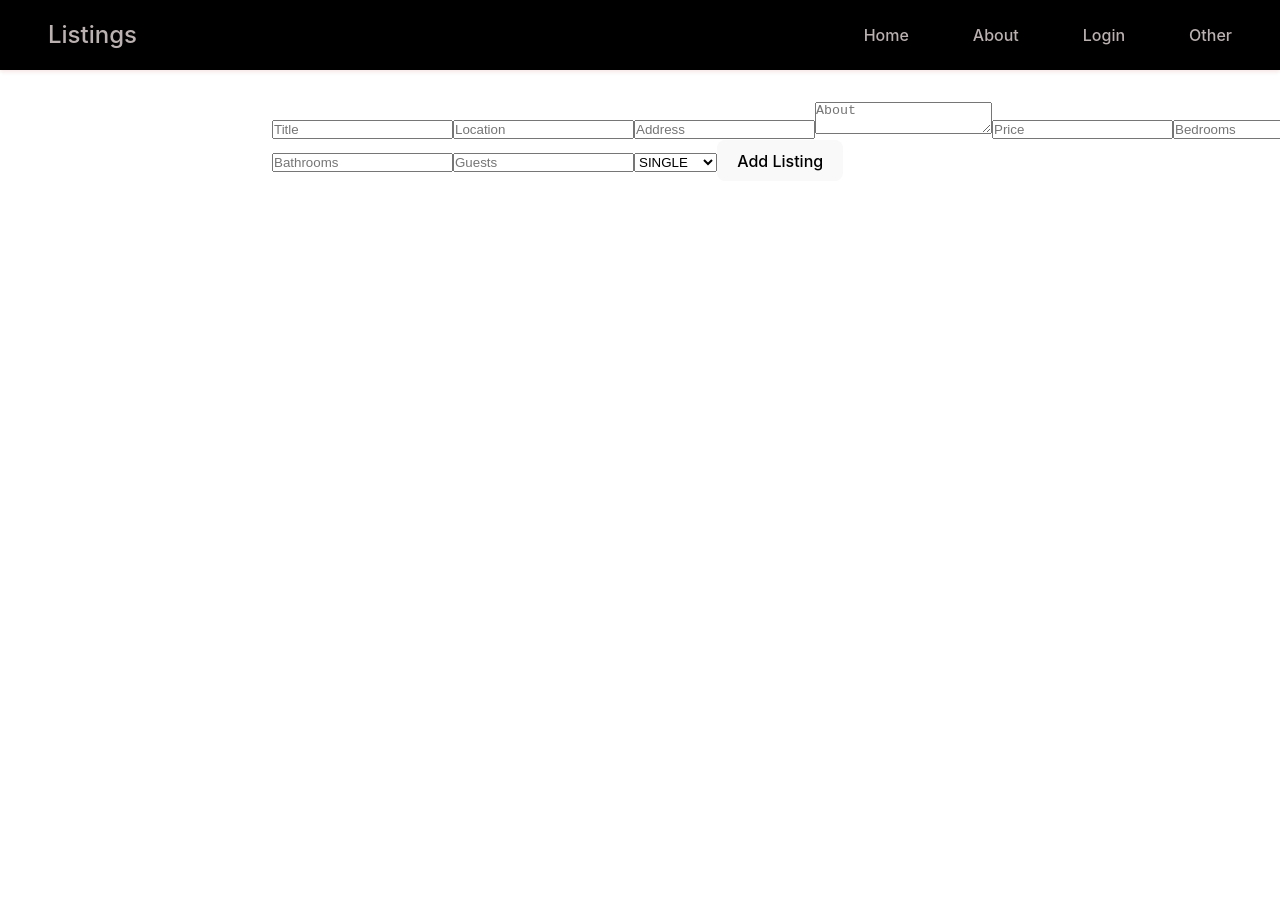
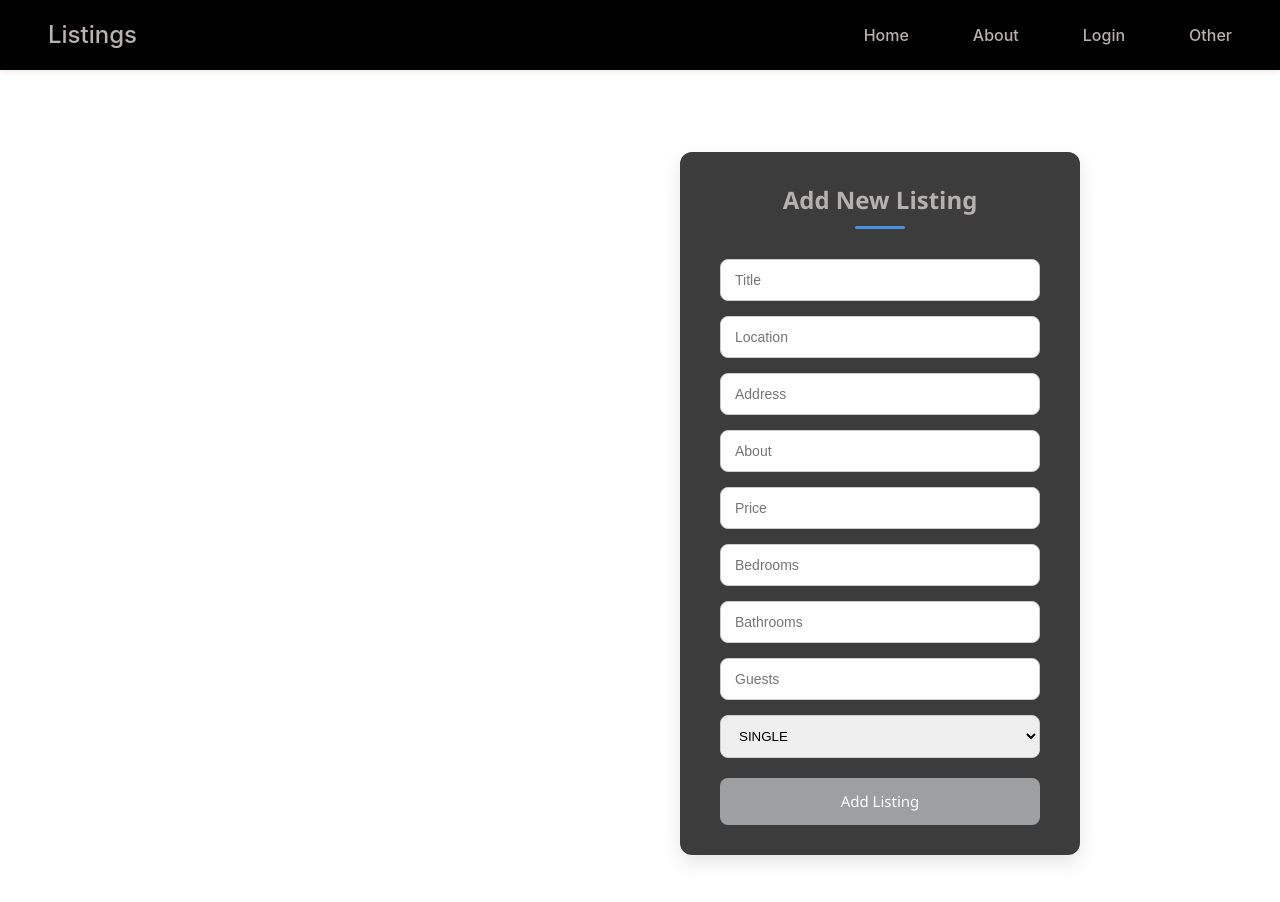
Before and after one commit to Gayuth-W/RentalApplication-frontend, a React (Vite) app: page /add-Listing in a window 1280 px wide. Shown: the top 902 px of the page. Before the commit the page ends 800 px from the top, so only its background shows below. Built offline with nearby package versions, Linux system fonts and the light colour scheme.

Commit message:
style: updats side component and the add listing page

```diff
--- a/src/App.jsx
+++ b/src/App.jsx
@@ -24,7 +24,7 @@ function App() {
   const hideNav = location.pathname === '/';
   const showSide =
     location.pathname.startsWith(`/seller/`) ||
-    location.pathname.startsWith(`/update-profile/`);
+    location.pathname.startsWith(`/update-profile/`) || location.pathname.startsWith(`/add-listing`) || location.pathname.startsWith(`/seller-listing`);
   return (
     <>
     <ListingProvider>
@@ -44,7 +44,6 @@ function App() {
           <Route path="/add-Listing" element={<FormSubmit/>} />
           <Route path="/verify" element={<Verify/>} />
           <Route path="/forget-password" element={<ForgetPassword/>}/>
-          {/* { <SideComponent/>} */}
           <Route path="/update-profile/:id" element={<UpdateProfile/>}/>
         </Routes>
       </main>
--- a/src/components/FormSubmit.jsx
+++ b/src/components/FormSubmit.jsx
@@ -1,66 +1,72 @@
 import axios from "axios";
 import { useEffect, useState } from "react";
+import "../css/LoginSignup.css";
 
-const FormSubmit = () =>{
+const FormSubmit = () => {
   const [listings, setListings] = useState([]);
 
-  const sellerId = localStorage.getItem('userId');
-  const token = localStorage.getItem('token');
+  const sellerId = localStorage.getItem("userId");
+  const token = localStorage.getItem("token");
 
   const [newListing, setNewListing] = useState({
-    title: '',
-    location: '',
-    address: '',
-    about: '',
-    price: '',
-    bedrooms: '',
-    bathrooms: '',
-    guests: '',
-    propertyType: 'SINGLE',
+    title: "",
+    location: "",
+    address: "",
+    about: "",
+    price: "",
+    bedrooms: "",
+    bathrooms: "",
+    guests: "",
+    propertyType: "SINGLE",
   });
 
   const handleChange = (e) => {
     setNewListing({ ...newListing, [e.target.name]: e.target.value });
   };
 
-  // Submit new listing
   const handleSubmit = async (e) => {
     e.preventDefault();
+
     try {
-      await axios.post('http://localhost:8080/api/post-listing', {
-        ...newListing,
-        sellerId: Number(sellerId)
-      }, {
-        headers: { Authorization: `Bearer ${token}` }
+      await axios.post(
+        "http://localhost:8080/api/post-listing",
+        {
+          ...newListing,
+          sellerId: Number(sellerId),
+        },
+        {
+          headers: { Authorization: `Bearer ${token}` },
+        }
+      );
+
+      alert("Listing added successfully!");
+
+      setNewListing({
+        title: "",
+        location: "",
+        address: "",
+        about: "",
+        price: "",
+        bedrooms: "",
+        bathrooms: "",
+        guests: "",
+        propertyType: "SINGLE",
       });
-      alert('Listing added successfully!');
-      setNewListing({
-        title: '',
-        location: '',
-        address: '',
-        about: '',
-        price: '',
-        bedrooms: '',
-        bathrooms: '',
-        guests: '',
-        propertyType: '',
-        sellerId: Number(sellerId)
-      });
-      // Refresh the listings
+
       const response = await axios.get(
         `http://localhost:8080/api/get-listing-seller-${sellerId}`,
         { headers: { Authorization: `Bearer ${token}` } }
       );
+
       setListings(response.data);
     } catch (err) {
       console.error(err);
-      alert('Failed to add listing');
+      alert("Failed to add listing");
     }
   };
 
-
   useEffect(() => {
-    if (!sellerId || !token) return; // Don't fetch if not logged in
+    if (!sellerId || !token) return;
 
     const fetchListings = async () => {
       try {
@@ -69,35 +75,133 @@ const FormSubmit = () =>{
           { headers: { Authorization: `Bearer ${token}` } }
         );
         setListings(response.data);
-      }
-      catch (err) {
+      } catch (err) {
         console.error(err);
       }
     };
+
     fetchListings();
   }, [sellerId, token]);
-  return(
-    <>
-    <div>
-      <form onSubmit={handleSubmit} className="form">
-        <input name="title" value={newListing.title} onChange={handleChange} placeholder="Title" required />
-        <input name="location" value={newListing.location} onChange={handleChange} placeholder="Location" required />
-        <input name="address" value={newListing.address} onChange={handleChange} placeholder="Address" required />
-        <textarea name="about" value={newListing.about} onChange={handleChange} placeholder="About" required />
-        <input type="number" name="price" value={newListing.price} onChange={handleChange} placeholder="Price" required />
-        <input type="number" name="bedrooms" value={newListing.bedrooms} onChange={handleChange} placeholder="Bedrooms" required />
-        <input type="number" name="bathrooms" value={newListing.bathrooms} onChange={handleChange} placeholder="Bathrooms" required />
-        <input type="number" name="guests" value={newListing.guests} onChange={handleChange} placeholder="Guests" required />
-        <select name="propertyType" value={newListing.propertyType} onChange={handleChange}>
-          <option value="SINGLE">SINGLE</option>
-          <option value="SHARING">SHARING</option>\
-        </select>
-        <button type="submit" className='seller-listing-btn'>Add Listing</button>
+
+  return (
+    <div className="container">
+      <div className="header">
+        <div className="text">Add New Listing</div>
+        <div className="underline"></div>
+      </div>
+
+      <form onSubmit={handleSubmit}>
+        <div className="inputs">
+
+          <div className="input">
+            <input
+              type="text"
+              name="title"
+              value={newListing.title}
+              onChange={handleChange}
+              placeholder="Title"
+              required
+            />
+          </div>
+
+          <div className="input">
+            <input
+              type="text"
+              name="location"
+              value={newListing.location}
+              onChange={handleChange}
+              placeholder="Location"
+              required
+            />
+          </div>
+
+          <div className="input">
+            <input
+              type="text"
+              name="address"
+              value={newListing.address}
+              onChange={handleChange}
+              placeholder="Address"
+              required
+            />
+          </div>
+
+          <div className="input">
+            <input
+              name="about"
+              value={newListing.about}
+              onChange={handleChange}
+              placeholder="About"
+            ></input>
+          </div>
+
+          <div className="input">
+            <input
+              type="number"
+              name="price"
+              value={newListing.price}
+              onChange={handleChange}
+              placeholder="Price"
+              required
+            />
+          </div>
+
+          <div className="input">
+            <input
+              type="number"
+              name="bedrooms"
+              value={newListing.bedrooms}
+              onChange={handleChange}
+              placeholder="Bedrooms"
+            />
+          </div>
+
+          <div className="input">
+            <input
+              type="number"
+              name="bathrooms"
+              value={newListing.bathrooms}
+              onChange={handleChange}
+              placeholder="Bathrooms"
+            />
+          </div>
+
+          <div className="input">
+            <input
+              type="number"
+              name="guests"
+              value={newListing.guests}
+              onChange={handleChange}
+              placeholder="Guests"
+            />
+          </div>
+
+          <div className="input">
+            <select
+              name="propertyType"
+              value={newListing.propertyType}
+              onChange={handleChange}
+              style={{
+                width: "100%",
+                padding: "12px 14px",
+                borderRadius: "8px",
+                border: "1px solid #ccc",
+              }}
+            >
+              <option value="SINGLE">SINGLE</option>
+              <option value="SHARING">SHARING</option>
+            </select>
+          </div>
+        </div>
+
+        <div className="submit-container">
+          <div className="submit" onClick={handleSubmit}>
+            Add Listing
+          </div>
+        </div>
       </form>
     </div>
-    </>
-
   );
-}
+};
 
 export default FormSubmit;
--- a/src/components/SideComponent.jsx
+++ b/src/components/SideComponent.jsx
@@ -15,9 +15,6 @@ function SideComponent(){
           <button onClick={()=>{navigate(`update-profile/${localStorage.getItem('userId')}`)}}>Update Profile</button>
         </div>
         <div className="side-detail">
-          <button onClick={()=>{navigate(`update-profile/${localStorage.getItem('userId')}`)}}>Update Profile</button>
-        </div>
-        <div className="side-detail">
           <button onClick={()=>{navigate(`/add-listing`)}}>Add Listing</button>
         </div>
         <div className="side-detail">
--- a/src/pages/Seller.jsx
+++ b/src/pages/Seller.jsx
@@ -3,7 +3,6 @@ import React, { useEffect, useState } from 'react';
 import axios from 'axios';
 import { Link, useNavigate } from "react-router-dom";
 import "../css/Seller.css"
-import Summary from '../components/Summary';
 
 const Seller = () => {
   const [listings, setListings] = useState([]);
@@ -57,7 +56,7 @@ useEffect(() => {
   return (
     <div>
       <header className="seller-header">
-        <h1 className="seller-title">Welcome back, {sellerName}! 👋</h1>
+        <h1 className="seller-title">Welcome back, {sellerName}!</h1>
         <p className="seller-subtitle">
           Manage your listings and view your performance all in one place.
         </p>
```
Also changed, not shown: src/css/form.css (added, +93 -0 lines).
